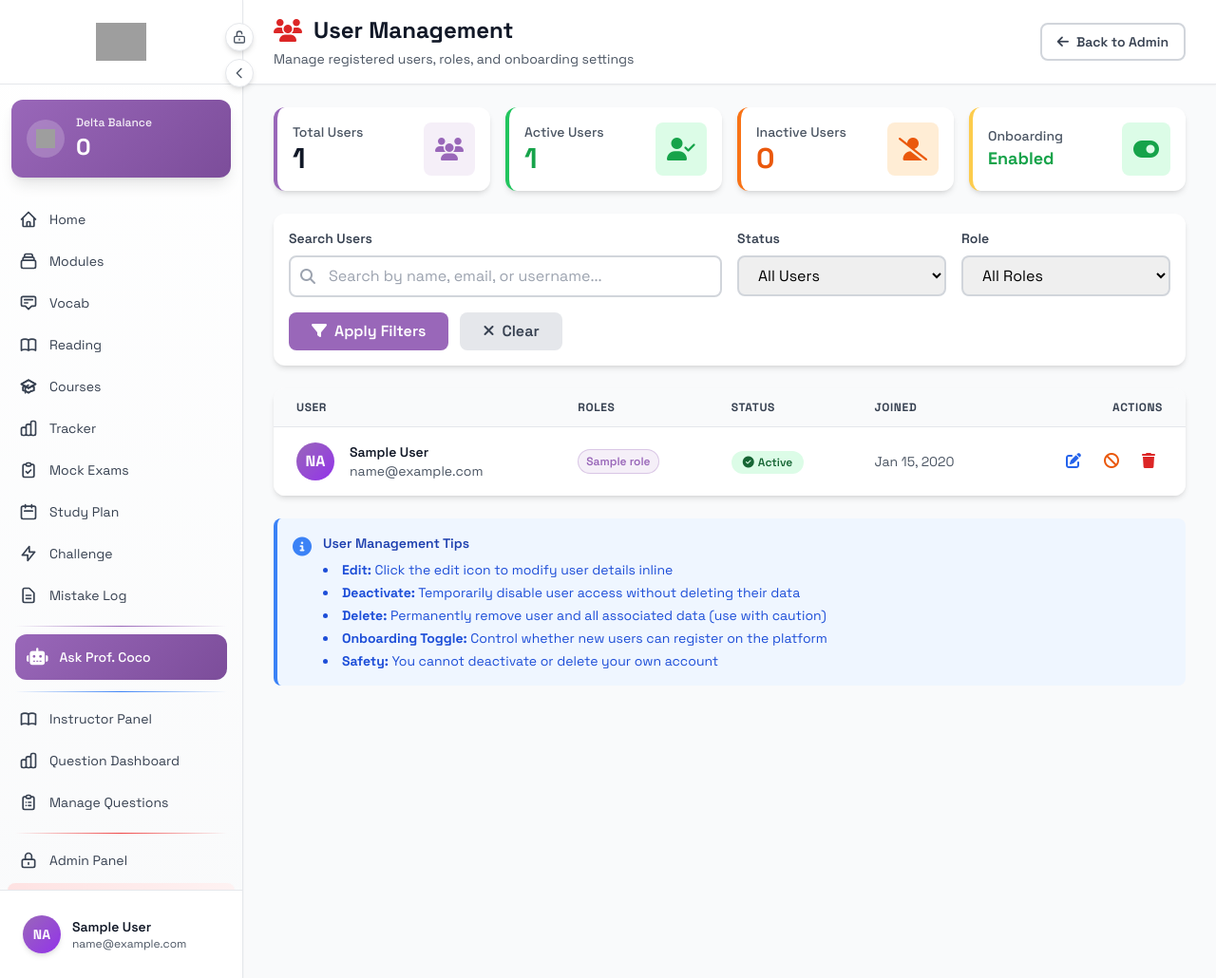
After one commit to DSAT-School/cute_prep, a Django app: page /rbac/users/management/ in a window 1280 px wide. The commit adds this page. Shown: the whole page at 95% size. Run offline with Django 4.2, Linux system fonts and the light colour scheme; a user stored in the database is signed in; tables that the repository leaves empty hold one stand-in row (values such as "Sample post"); one stand-in notice (Sample message) is shown; some libraries are stand-ins or nearby versions; grey boxes are pictures that could not be loaded.

Commit message:
feat: Implement user management dashboard with CRUD operations, onboarding toggle, and enhanced registration control

```diff
--- a/config/settings/base.py
+++ b/config/settings/base.py
@@ -257,8 +257,10 @@ SOCIALACCOUNT_AUTO_SIGNUP = True
 SOCIALACCOUNT_EMAIL_VERIFICATION = "none"
 SOCIALACCOUNT_LOGIN_ON_GET = False  # Changed to False to prevent auto-redirect errors
 SOCIALACCOUNT_QUERY_EMAIL = True
-# Make social account providers optional - don't raise error if not configured
-SOCIALACCOUNT_ADAPTER = 'allauth.socialaccount.adapter.DefaultSocialAccountAdapter'
+
+# Custom adapters for registration control
+ACCOUNT_ADAPTER = 'apps.core.adapters.CustomAccountAdapter'
+SOCIALACCOUNT_ADAPTER = 'apps.core.adapters.CustomSocialAccountAdapter'
 SOCIALACCOUNT_STORE_TOKENS = True
 
 # Redirect URLs
--- a/config/urls.py
+++ b/config/urls.py
@@ -66,6 +66,13 @@ urlpatterns = [
     path("rbac/users/<uuid:user_id>/assign-role/", views_rbac.assign_user_role, name="assign_user_role"),
     path("rbac/users/<uuid:user_id>/remove-role/", views_rbac.remove_user_role, name="remove_user_role"),
 
+    # User Management (Admin only)
+    path("rbac/users/management/", views_rbac.user_management, name="user_management"),
+    path("rbac/users/<uuid:user_id>/edit/", views_rbac.user_edit, name="user_edit"),
+    path("rbac/users/<uuid:user_id>/toggle-status/", views_rbac.user_toggle_status, name="user_toggle_status"),
+    path("rbac/users/<uuid:user_id>/delete/", views_rbac.user_delete, name="user_delete"),
+    path("rbac/users/toggle-onboarding/", views_rbac.toggle_onboarding, name="toggle_onboarding"),
+
     # Instructor Panel
     path("instructor/", views_rbac.instructor_dashboard, name="instructor_dashboard"),
     path("instructor/questions/", views_rbac.instructor_question_list, name="instructor_question_list"),
--- /dev/null
+++ b/templates/admin/user_management.html
@@ -0,0 +1,274 @@
+{% extends "base_dashboard.html" %}
+{% load static %}
+
+{% block title %}User Management - DSAT SCHOOL Admin{% endblock %}
+
+{% block content %}
+<div class="min-h-screen bg-gray-50">
+    <!-- Header -->
+    <div class="bg-white border-b border-gray-200 shadow-sm">
+        <div class="max-w-7xl mx-auto px-4 sm:px-6 lg:px-8 py-4">
+            <div class="flex items-center justify-between">
+                <div>
+                    <h1 class="text-2xl font-bold text-gray-900 flex items-center gap-3">
+                        <i class="fas fa-users text-red-600"></i>
+                        User Management
+                    </h1>
+                    <p class="text-sm text-gray-600 mt-1">Manage registered users, roles, and onboarding settings</p>
+                </div>
+                <a href="{% url 'rbac_dashboard' %}" class="px-4 py-2 text-sm font-semibold text-gray-700 bg-white border-2 border-gray-300 rounded-lg hover:bg-gray-50 hover:border-primary transition-all">
+                    <i class="fas fa-arrow-left mr-2"></i>Back to Admin
+                </a>
+            </div>
+        </div>
+    </div>
+
+    <div class="max-w-7xl mx-auto px-4 sm:px-6 lg:px-8 py-6">
+        <!-- Stats Cards -->
+        <div class="grid grid-cols-1 md:grid-cols-4 gap-4 mb-6">
+            <div class="bg-white rounded-xl shadow-md p-4 border-l-4 border-primary">
+                <div class="flex items-center justify-between">
+                    <div>
+                        <p class="text-sm text-gray-600 font-medium">Total Users</p>
+                        <p class="text-3xl font-bold text-gray-900">{{ total_users }}</p>
+                    </div>
+                    <div class="p-3 bg-primary/10 rounded-lg">
+                        <i class="fas fa-users text-2xl text-primary"></i>
+                    </div>
+                </div>
+            </div>
+
+            <div class="bg-white rounded-xl shadow-md p-4 border-l-4 border-green-500">
+                <div class="flex items-center justify-between">
+                    <div>
+                        <p class="text-sm text-gray-600 font-medium">Active Users</p>
+                        <p class="text-3xl font-bold text-green-600">{{ active_users }}</p>
+                    </div>
+                    <div class="p-3 bg-green-100 rounded-lg">
+                        <i class="fas fa-user-check text-2xl text-green-600"></i>
+                    </div>
+                </div>
+            </div>
+
+            <div class="bg-white rounded-xl shadow-md p-4 border-l-4 border-orange-500">
+                <div class="flex items-center justify-between">
+                    <div>
+                        <p class="text-sm text-gray-600 font-medium">Inactive Users</p>
+                        <p class="text-3xl font-bold text-orange-600">{{ inactive_users }}</p>
+                    </div>
+                    <div class="p-3 bg-orange-100 rounded-lg">
+                        <i class="fas fa-user-slash text-2xl text-orange-600"></i>
+                    </div>
+                </div>
+            </div>
+
+            <div class="bg-white rounded-xl shadow-md p-4 border-l-4 border-secondary">
+                <div class="flex items-center justify-between">
+                    <div>
+                        <p class="text-sm text-gray-600 font-medium">Onboarding</p>
+                        <p class="text-lg font-bold {% if onboarding_enabled %}text-green-600{% else %}text-red-600{% endif %}">
+                            {% if onboarding_enabled %}Enabled{% else %}Disabled{% endif %}
+                        </p>
+                    </div>
+                    <form method="post" action="{% url 'toggle_onboarding' %}" class="inline">
+                        {% csrf_token %}
+                        <button type="submit" class="p-3 {% if onboarding_enabled %}bg-green-100{% else %}bg-red-100{% endif %} rounded-lg hover:scale-110 transition-transform">
+                            <i class="fas fa-{% if onboarding_enabled %}toggle-on{% else %}toggle-off{% endif %} text-2xl {% if onboarding_enabled %}text-green-600{% else %}text-red-600{% endif %}"></i>
+                        </button>
+                    </form>
+                </div>
+            </div>
+        </div>
+
+        <!-- Filters and Search -->
+        <div class="bg-white rounded-xl shadow-md p-4 mb-6">
+            <form method="get" class="grid grid-cols-1 md:grid-cols-4 gap-4">
+                <!-- Search -->
+                <div class="md:col-span-2">
+                    <label class="block text-sm font-semibold text-gray-700 mb-2">Search Users</label>
+                    <div class="relative">
+                        <input type="text" name="search" value="{{ search_query }}" placeholder="Search by name, email, or username..."
+                               class="w-full pl-10 pr-4 py-2 border-2 border-gray-300 rounded-lg focus:ring-2 focus:ring-primary focus:border-primary transition-all">
+                        <i class="fas fa-search absolute left-3 top-1/2 transform -translate-y-1/2 text-gray-400"></i>
+                    </div>
+                </div>
+
+                <!-- Status Filter -->
+                <div>
+                    <label class="block text-sm font-semibold text-gray-700 mb-2">Status</label>
+                    <select name="status" class="w-full px-4 py-2 border-2 border-gray-300 rounded-lg focus:ring-2 focus:ring-primary focus:border-primary transition-all">
+                        <option value="all" {% if status_filter == 'all' %}selected{% endif %}>All Users</option>
+                        <option value="active" {% if status_filter == 'active' %}selected{% endif %}>Active Only</option>
+                        <option value="inactive" {% if status_filter == 'inactive' %}selected{% endif %}>Inactive Only</option>
+                    </select>
+                </div>
+
+                <!-- Role Filter -->
+                <div>
+                    <label class="block text-sm font-semibold text-gray-700 mb-2">Role</label>
+                    <select name="role" class="w-full px-4 py-2 border-2 border-gray-300 rounded-lg focus:ring-2 focus:ring-primary focus:border-primary transition-all">
+                        <option value="all" {% if role_filter == 'all' %}selected{% endif %}>All Roles</option>
+                        {% for role in roles %}
+                        <option value="{{ role.name }}" {% if role_filter == role.name %}selected{% endif %}>{{ role.name }}</option>
+                        {% endfor %}
+                    </select>
+                </div>
+
+                <!-- Submit -->
+                <div class="md:col-span-4 flex gap-3">
+                    <button type="submit" class="px-6 py-2 bg-primary text-white font-semibold rounded-lg hover:bg-primary/90 hover:shadow-lg transition-all">
+                        <i class="fas fa-filter mr-2"></i>Apply Filters
+                    </button>
+                    <a href="{% url 'user_management' %}" class="px-6 py-2 bg-gray-200 text-gray-700 font-semibold rounded-lg hover:bg-gray-300 transition-all">
+                        <i class="fas fa-times mr-2"></i>Clear
+                    </a>
+                </div>
+            </form>
+        </div>
+
+        <!-- Users Table -->
+        <div class="bg-white rounded-xl shadow-md overflow-hidden">
+            <div class="overflow-x-auto">
+                <table class="min-w-full divide-y divide-gray-200">
+                    <thead class="bg-gray-50">
+                        <tr>
+                            <th class="px-6 py-3 text-left text-xs font-bold text-gray-700 uppercase tracking-wider">User</th>
+                            <th class="px-6 py-3 text-left text-xs font-bold text-gray-700 uppercase tracking-wider">Roles</th>
+                            <th class="px-6 py-3 text-left text-xs font-bold text-gray-700 uppercase tracking-wider">Status</th>
+                            <th class="px-6 py-3 text-left text-xs font-bold text-gray-700 uppercase tracking-wider">Joined</th>
+                            <th class="px-6 py-3 text-right text-xs font-bold text-gray-700 uppercase tracking-wider">Actions</th>
+                        </tr>
+                    </thead>
+                    <tbody class="bg-white divide-y divide-gray-200">
+                        {% for user in users %}
+                        <tr class="hover:bg-gray-50 transition-colors" x-data="{ editMode: false, editEmail: '{{ user.email }}', editFirstName: '{{ user.first_name }}', editLastName: '{{ user.last_name }}', editUsername: '{{ user.username }}' }">
+                            <td class="px-6 py-4">
+                                <div class="flex items-center">
+                                    <div class="flex-shrink-0 h-10 w-10 rounded-full bg-gradient-to-br from-primary to-purple-600 flex items-center justify-center text-white font-bold">
+                                        {{ user.email.0|upper }}{{ user.email.1|upper }}
+                                    </div>
+                                    <div class="ml-4">
+                                        <template x-if="!editMode">
+                                            <div>
+                                                <div class="text-sm font-semibold text-gray-900">
+                                                    {% if user.first_name or user.last_name %}
+                                                        {{ user.first_name }} {{ user.last_name }}
+                                                    {% else %}
+                                                        {{ user.username }}
+                                                    {% endif %}
+                                                </div>
+                                                <div class="text-sm text-gray-600">{{ user.email }}</div>
+                                            </div>
+                                        </template>
+                                        <template x-if="editMode">
+                                            <form method="post" action="{% url 'user_edit' user.id %}" class="space-y-2">
+                                                {% csrf_token %}
+                                                <input type="text" name="first_name" x-model="editFirstName" placeholder="First Name" class="w-full px-2 py-1 text-sm border rounded">
+                                                <input type="text" name="last_name" x-model="editLastName" placeholder="Last Name" class="w-full px-2 py-1 text-sm border rounded">
+                                                <input type="email" name="email" x-model="editEmail" placeholder="Email" class="w-full px-2 py-1 text-sm border rounded">
+                                                <div class="flex gap-2">
+                                                    <button type="submit" class="px-3 py-1 text-xs bg-green-600 text-white rounded hover:bg-green-700">
+                                                        <i class="fas fa-check mr-1"></i>Save
+                                                    </button>
+                                                    <button type="button" @click="editMode = false" class="px-3 py-1 text-xs bg-gray-400 text-white rounded hover:bg-gray-500">
+                                                        <i class="fas fa-times mr-1"></i>Cancel
+                                                    </button>
+                                                </div>
+                                            </form>
+                                        </template>
+                                    </div>
+                                </div>
+                            </td>
+                            <td class="px-6 py-4">
+                                <div class="flex flex-wrap gap-1">
+                                    {% if user.role %}
+                                    <span class="px-2 py-1 text-xs font-semibold rounded-full bg-primary/10 text-primary border border-primary/30">
+                                        {{ user.role.name }}
+                                    </span>
+                                    {% else %}
+                                    <span class="px-2 py-1 text-xs text-gray-500 italic">No role</span>
+                                    {% endif %}
+                                </div>
+                            </td>
+                            <td class="px-6 py-4">
+                                {% if user.is_active %}
+                                <span class="inline-flex items-center px-3 py-1 rounded-full text-xs font-semibold bg-green-100 text-green-800">
+                                    <i class="fas fa-check-circle mr-1"></i>Active
+                                </span>
+                                {% else %}
+                                <span class="inline-flex items-center px-3 py-1 rounded-full text-xs font-semibold bg-red-100 text-red-800">
+                                    <i class="fas fa-times-circle mr-1"></i>Inactive
+                                </span>
+                                {% endif %}
+                            </td>
+                            <td class="px-6 py-4 text-sm text-gray-600">
+                                {{ user.date_joined|date:"M d, Y" }}
+                            </td>
+                            <td class="px-6 py-4 text-right">
+                                <div class="flex items-center justify-end gap-2">
+                                    <!-- Edit Button -->
+                                    <button @click="editMode = !editMode" class="p-2 text-blue-600 hover:bg-blue-50 rounded-lg transition-all" title="Edit User">
+                                        <i class="fas fa-edit"></i>
+                                    </button>
+
+                                    <!-- Toggle Status -->
+                                    <form method="post" action="{% url 'user_toggle_status' user.id %}" class="inline">
+                                        {% csrf_token %}
+                                        <button type="submit" class="p-2 {% if user.is_active %}text-orange-600 hover:bg-orange-50{% else %}text-green-600 hover:bg-green-50{% endif %} rounded-lg transition-all"
+                                                title="{% if user.is_active %}Deactivate{% else %}Activate{% endif %}"
+                                                {% if user.id == request.user.id %}disabled onclick="alert('You cannot deactivate your own account!'); return false;"{% endif %}>
+                                            <i class="fas fa-{% if user.is_active %}ban{% else %}check-circle{% endif %}"></i>
+                                        </button>
+                                    </form>
+
+                                    <!-- Delete Button -->
+                                    <form method="post" action="{% url 'user_delete' user.id %}" class="inline"
+                                          onsubmit="return confirm('Are you sure you want to permanently delete this user? This action cannot be undone!');">
+                                        {% csrf_token %}
+                                        <button type="submit" class="p-2 text-red-600 hover:bg-red-50 rounded-lg transition-all" title="Delete User"
+                                                {% if user.id == request.user.id %}disabled onclick="alert('You cannot delete your own account!'); return false;"{% endif %}>
+                                            <i class="fas fa-trash"></i>
+                                        </button>
+                                    </form>
+                                </div>
+                            </td>
+                        </tr>
+                        {% empty %}
+                        <tr>
+                            <td colspan="5" class="px-6 py-12 text-center">
+                                <div class="text-gray-400">
+                                    <i class="fas fa-users text-5xl mb-4"></i>
+                                    <p class="text-lg font-semibold">No users found</p>
+                                    <p class="text-sm">Try adjusting your filters</p>
+                                </div>
+                            </td>
+                        </tr>
+                        {% endfor %}
+                    </tbody>
+                </table>
+            </div>
+        </div>
+
+        <!-- Info Box -->
+        <div class="mt-6 bg-blue-50 border-l-4 border-blue-500 p-4 rounded-lg">
+            <div class="flex items-start">
+                <div class="flex-shrink-0">
+                    <i class="fas fa-info-circle text-blue-500 text-xl"></i>
+                </div>
+                <div class="ml-3">
+                    <h3 class="text-sm font-semibold text-blue-800">User Management Tips</h3>
+                    <div class="mt-2 text-sm text-blue-700">
+                        <ul class="list-disc list-inside space-y-1">
+                            <li><strong>Edit:</strong> Click the edit icon to modify user details inline</li>
+                            <li><strong>Deactivate:</strong> Temporarily disable user access without deleting their data</li>
+                            <li><strong>Delete:</strong> Permanently remove user and all associated data (use with caution)</li>
+                            <li><strong>Onboarding Toggle:</strong> Control whether new users can register on the platform</li>
+                            <li><strong>Safety:</strong> You cannot deactivate or delete your own account</li>
+                        </ul>
+                    </div>
+                </div>
+            </div>
+        </div>
+    </div>
+</div>
+{% endblock %}
--- a/templates/components/sidebar.html
+++ b/templates/components/sidebar.html
@@ -188,11 +188,18 @@
                     <div style="height: 1px; background: linear-gradient(to right, transparent, #ef4444, transparent);"></div>
                 </div>
 
-                <a href="/rbac/" class="flex items-center space-x-3 px-3 py-2.5 mb-1 text-sm text-gray-700 hover:bg-gradient-to-r hover:from-red-50 hover:to-red-100 hover:text-red-600 rounded-lg transition-all duration-200 group {% if '/rbac/' in request.path %}bg-gradient-to-r from-red-100 to-red-50 text-red-600 font-medium shadow-sm{% endif %}" :class="!sidebarOpen && 'justify-center px-0'">
+                <a href="/rbac/" class="flex items-center space-x-3 px-3 py-2.5 mb-1 text-sm text-gray-700 hover:bg-gradient-to-r hover:from-red-50 hover:to-red-100 hover:text-red-600 rounded-lg transition-all duration-200 group {% if '/rbac/' in request.path and '/rbac/users' not in request.path %}bg-gradient-to-r from-red-100 to-red-50 text-red-600 font-medium shadow-sm{% endif %}" :class="!sidebarOpen && 'justify-center px-0'">
                     <svg class="w-5 h-5 flex-shrink-0 group-hover:scale-110 transition-transform duration-200" fill="none" stroke="currentColor" viewBox="0 0 24 24">
                         <path stroke-linecap="round" stroke-linejoin="round" stroke-width="2" d="M12 15v2m-6 4h12a2 2 0 002-2v-6a2 2 0 00-2-2H6a2 2 0 00-2 2v6a2 2 0 002 2zm10-10V7a4 4 0 00-8 0v4h8z"/>
                     </svg>
                     <span class="font-normal whitespace-nowrap" x-show="sidebarOpen">Admin Panel</span>
+                </a>
+
+                <a href="/rbac/users/management/" class="flex items-center space-x-3 px-3 py-2.5 mb-1 text-sm text-gray-700 hover:bg-gradient-to-r hover:from-red-50 hover:to-red-100 hover:text-red-600 rounded-lg transition-all duration-200 group {% if '/rbac/users/management' in request.path %}bg-gradient-to-r from-red-100 to-red-50 text-red-600 font-medium shadow-sm{% endif %}" :class="!sidebarOpen && 'justify-center px-0'">
+                    <svg class="w-5 h-5 flex-shrink-0 group-hover:scale-110 transition-transform duration-200" fill="none" stroke="currentColor" viewBox="0 0 24 24">
+                        <path stroke-linecap="round" stroke-linejoin="round" stroke-width="2" d="M12 4.354a4 4 0 110 5.292M15 21H3v-1a6 6 0 0112 0v1zm0 0h6v-1a6 6 0 00-9-5.197M13 7a4 4 0 11-8 0 4 4 0 018 0z"/>
+                    </svg>
+                    <span class="font-normal whitespace-nowrap" x-show="sidebarOpen">User Management</span>
                 </a>
                 {% endif %}
 
@@ -386,11 +393,18 @@
                     <div style="height: 1px; background: linear-gradient(to right, transparent, #ef4444, transparent);"></div>
                 </div>
 
-                <a href="/rbac/" @click="mobileMenuOpen = false" class="flex items-center space-x-3 px-3 py-1.5 text-sm text-gray-700 hover:bg-red-50 hover:text-red-600 transition-colors {% if '/rbac/' in request.path %}bg-red-50 text-red-600 border-r-4 border-red-600{% endif %}">
-                    <svg class="w-5 h-5 flex-shrink-0" fill="none" stroke="currentColor" viewBox="0 0 24 24">
+                <a href="/rbac/" @click="mobileMenuOpen = false" class="flex items-center space-x-3 px-3 py-2.5 mb-1 text-sm text-gray-700 hover:bg-gradient-to-r hover:from-red-50 hover:to-red-100 hover:text-red-600 rounded-lg transition-all duration-200 group {% if '/rbac/' in request.path and '/rbac/users' not in request.path %}bg-gradient-to-r from-red-100 to-red-50 text-red-600 font-medium shadow-sm{% endif %}">
+                    <svg class="w-5 h-5 flex-shrink-0 group-hover:scale-110 transition-transform duration-200" fill="none" stroke="currentColor" viewBox="0 0 24 24">
                         <path stroke-linecap="round" stroke-linejoin="round" stroke-width="2" d="M12 15v2m-6 4h12a2 2 0 002-2v-6a2 2 0 00-2-2H6a2 2 0 00-2 2v6a2 2 0 002 2zm10-10V7a4 4 0 00-8 0v4h8z"/>
                     </svg>
                     <span class="font-normal">Admin Panel</span>
+                </a>
+
+                <a href="/rbac/users/management/" @click="mobileMenuOpen = false" class="flex items-center space-x-3 px-3 py-2.5 mb-1 text-sm text-gray-700 hover:bg-gradient-to-r hover:from-red-50 hover:to-red-100 hover:text-red-600 rounded-lg transition-all duration-200 group {% if '/rbac/users/management' in request.path %}bg-gradient-to-r from-red-100 to-red-50 text-red-600 font-medium shadow-sm{% endif %}">
+                    <svg class="w-5 h-5 flex-shrink-0 group-hover:scale-110 transition-transform duration-200" fill="none" stroke="currentColor" viewBox="0 0 24 24">
+                        <path stroke-linecap="round" stroke-linejoin="round" stroke-width="2" d="M12 4.354a4 4 0 110 5.292M15 21H3v-1a6 6 0 0112 0v1zm0 0h6v-1a6 6 0 00-9-5.197M13 7a4 4 0 11-8 0 4 4 0 018 0z"/>
+                    </svg>
+                    <span class="font-normal">User Management</span>
                 </a>
                 {% endif %}
             </nav>
```
Also changed, not shown: apps/core/adapters.py (added, +47 -0 lines), apps/core/views.py (+33 -0 lines), apps/core/views_rbac.py (+159 -0 lines), templates/auth/login.html (+8 -0 lines), templates/auth/signup.html (+8 -0 lines), templates/practice/results.html (+102 -1 lines).
